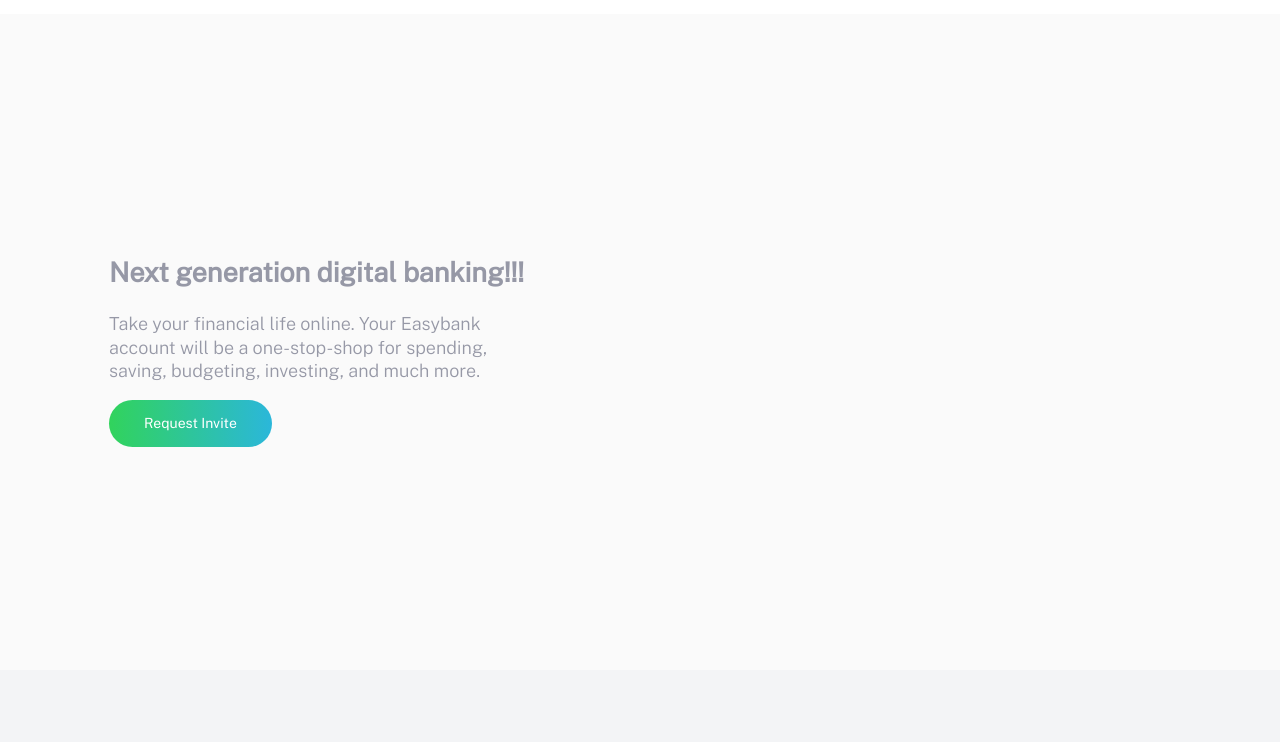
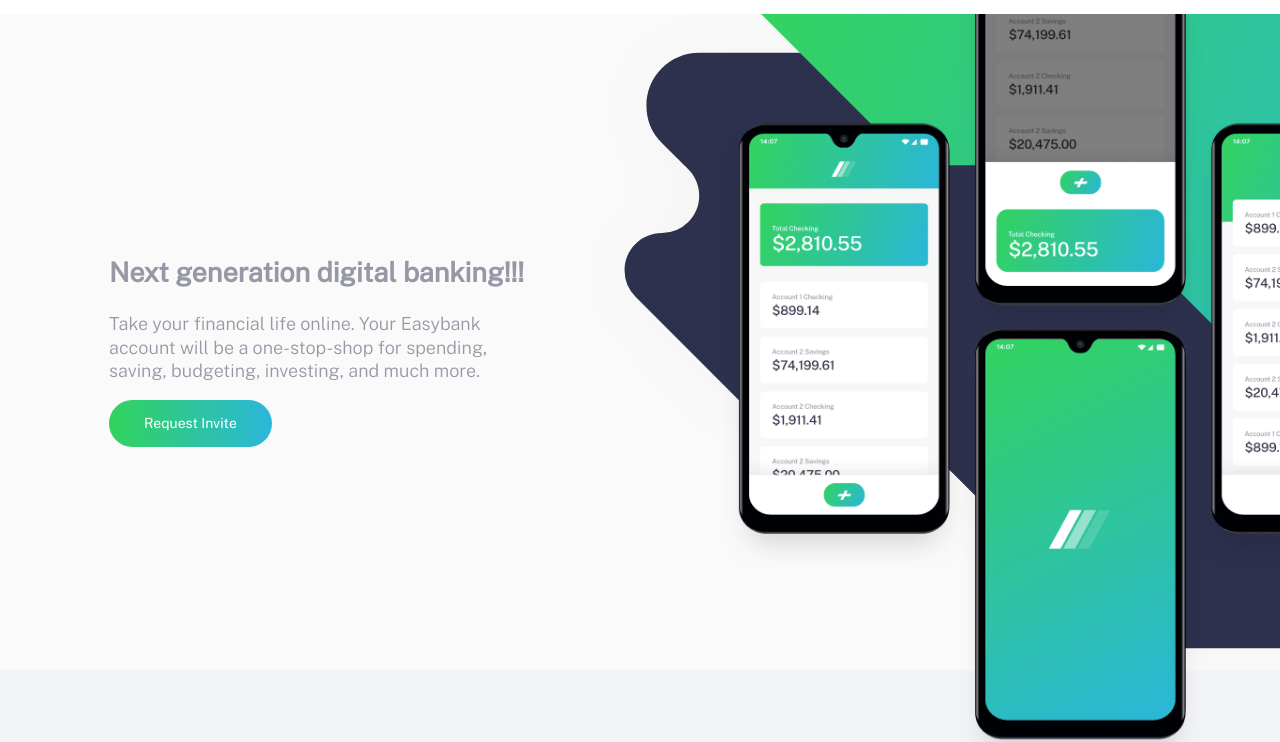
Before and after one commit to MrNullus/fem-easybank, a plain HTML site: page index.html in a window 1280 px wide. Shown: the part 66-808 px from the top of the page. Drawn offline with nearby package versions, Linux system fonts and the light colour scheme; the site is published under a folder, as on GitHub Pages, so addresses that start at the root find nothing.

Commit message:
Update style.css

```diff
--- a/dist/style.css
+++ b/dist/style.css
@@ -227,7 +227,7 @@ button:hover::before,
 }
 .hero__image {
   position: relative;
-  background-image: url("/images/bg-intro-mobile.svg");
+  background-image: url("../images/bg-intro-mobile.svg");
   background-size: cover;
   background-repeat: no-repeat;
   background-position: center center;
@@ -252,7 +252,7 @@ button:hover::before,
     content: "";
     position: absolute;
     height: 100%;
-    background-image: url("/images/bg-intro-desktop.svg");
+    background-image: url("../images/bg-intro-desktop.svg");
     background-repeat: no-repeat;
     background-position: center bottom;
     width: 150%;
@@ -265,7 +265,7 @@ button:hover::before,
   position: absolute;
   width: 100%;
   height: 100%;
-  background-image: url("/images/image-mockups.png");
+  background-image: url("../images/image-mockups.png");
   background-size: 93%;
   background-repeat: no-repeat;
   background-position: center bottom;
```
